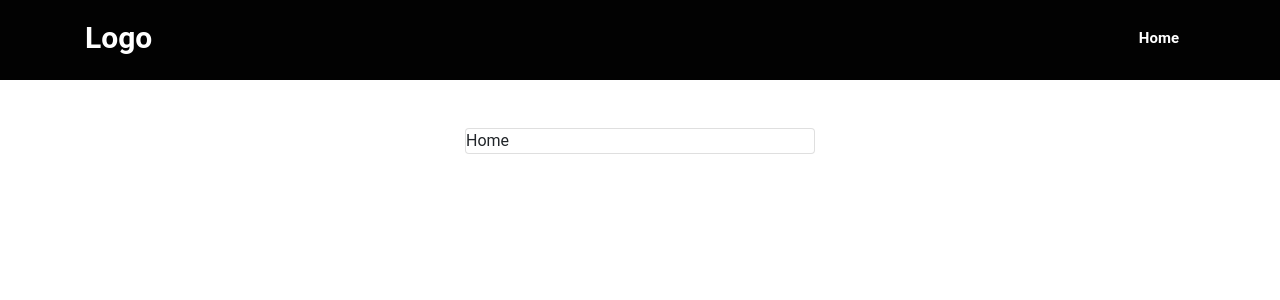
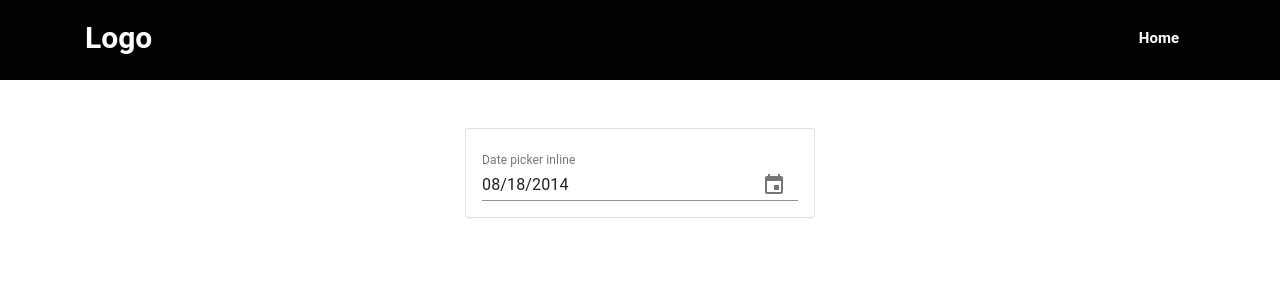
Before and after one commit to muhammadidreesshaikh/custom-calendar, a React (Create React App) app: page / in a window 1280 px wide. Shown: the top 300 px of the page. Built offline with nearby package versions, Linux system fonts and the light colour scheme.

Commit message:
calendar init

```diff
--- a/package.json
+++ b/package.json
@@ -3,10 +3,14 @@
   "version": "0.1.0",
   "private": true,
   "dependencies": {
+    "@date-io/date-fns": "^1.3.13",
+    "@material-ui/core": "^4.11.2",
+    "@material-ui/pickers": "^3.2.10",
     "@testing-library/jest-dom": "^4.2.4",
     "@testing-library/react": "^9.5.0",
     "@testing-library/user-event": "^7.2.1",
     "bootstrap": "^4.5.2",
+    "date-fns": "^2.0.0-beta.5",
     "react": "^16.13.1",
     "react-dom": "^16.13.1",
     "react-router-dom": "^5.2.0",
--- a/src/App.css
+++ b/src/App.css
@@ -46,3 +46,8 @@ a{
   transition: 0.5s;
   color: var(--color-blue);
 }
+
+.MuiPickersDay-day:focus, .MuiIconButton-root:focus {
+  outline: none !important;
+  border: 0 !important;
+}
--- a/src/components/Home.js
+++ b/src/components/Home.js
@@ -1,39 +1,51 @@
 import React from 'react';
 import Slider from '../shared/Slider';
 import '../assets/css/home.css';
-// import { Link } from 'react-router-dom';
 
-class Home extends React.Component {
+import 'date-fns';
+import Grid from '@material-ui/core/Grid';
+import DateFnsUtils from '@date-io/date-fns';
 
-    constructor(props) {
-        super(props);
+import {
+  MuiPickersUtilsProvider,
+  KeyboardTimePicker,
+  KeyboardDatePicker,
+} from '@material-ui/pickers';
 
-        this.state = {
-            data: [],
-            loading: false
+function Home() {
+
+    const [selectedDate, setSelectedDate] = React.useState(new Date('2014-08-18T21:11:54'));
+
+    const handleDateChange = (date) => {
+        setSelectedDate(date);
     };
-    }
 
-    componentDidMount() {
-        console.log("Home");
 
-        this.setState({
-            loading: true
-        });
-    }
 
-    render() {
     return(
         <div className="container">
             <div className="row justify-content-center">
                 <div className="col-4">
-                        <div className="card my-5">
-                            <p>Home</p>
+                    <div className="card my-5 px-3 py-2">
+                        <MuiPickersUtilsProvider utils={DateFnsUtils}>
+                            <KeyboardDatePicker
+                                disableToolbar
+                                variant="inline"
+                                format="MM/dd/yyyy"
+                                margin="normal"
+                                id="date-picker-inline"
+                                label="Date picker inline"
+                                value={selectedDate}
+                                onChange={handleDateChange}
+                                KeyboardButtonProps={{
+                                    'aria-label': 'change date',
+                                }}
+                            />
+                        </MuiPickersUtilsProvider>
                     </div>
                 </div>
             </div>
         </div>
     );
 }
-}
 export default Home;
```
Also changed, not shown: 1 other file (tests, documents, lock files or other folders). Lines whose indentation alone changed are shown as unchanged.
